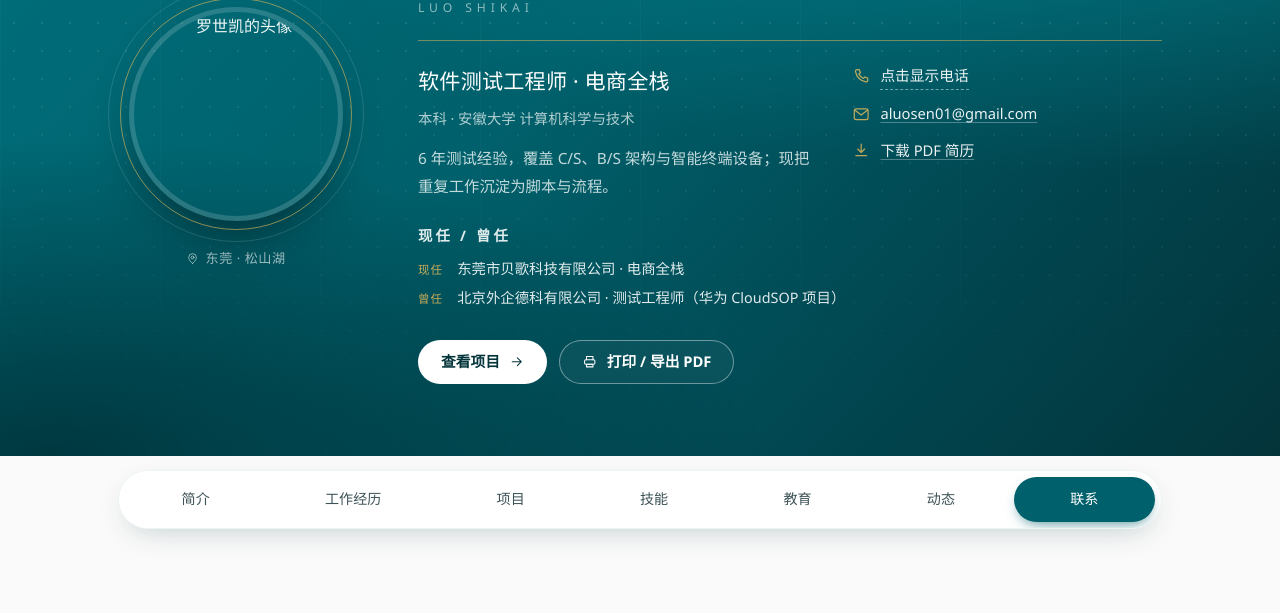
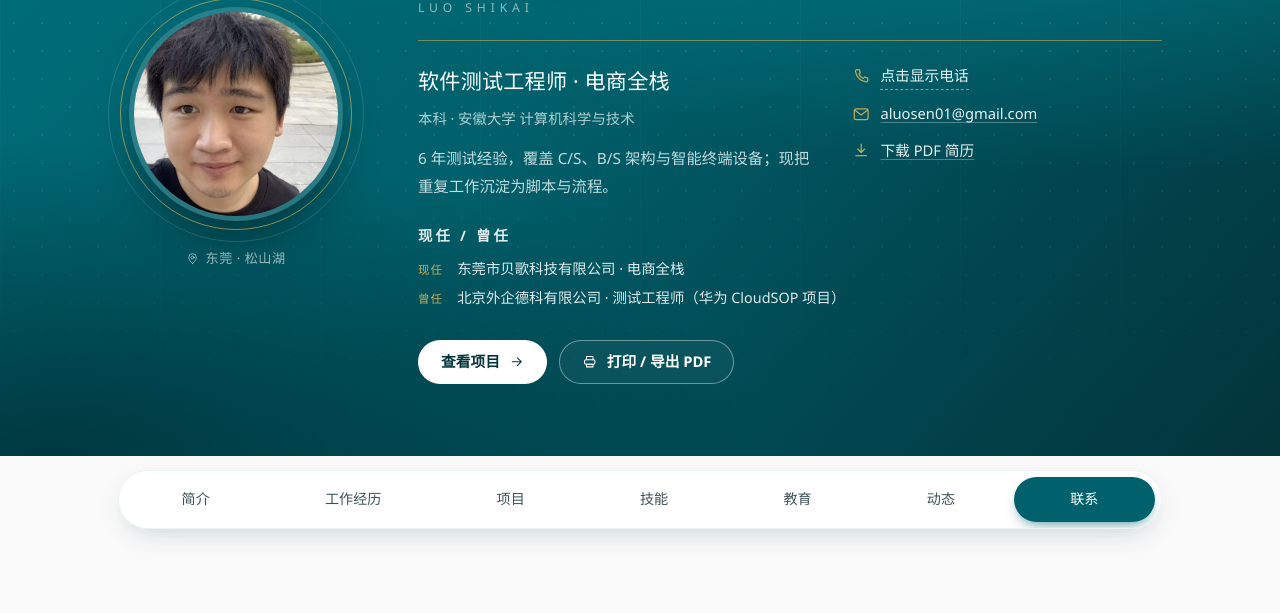
Before and after one commit to luoshikai/luoshikai.github.io, a plain HTML site: page index.html in a window 1280 px wide. Shown: the part 187-800 px from the top of the page. Drawn offline with Linux system fonts and the light colour scheme.

Commit message:
Add portrait, publish helper, and quick-edit guide

```diff
--- a/index.html
+++ b/index.html
@@ -37,7 +37,7 @@
   <div class="container hero__inner">
     <div class="hero__aside">
       <div class="portrait-wrap">
-        <img class="portrait" src="assets/portrait.svg" width="480" height="480" alt="罗世凯的头像">
+        <img class="portrait" src="assets/portrait.jpg" width="640" height="640" alt="罗世凯">
       </div>
       <p class="portrait-caption">
         <svg class="icon" viewBox="0 0 24 24" aria-hidden="true"><path d="M12 21s7-5.5 7-11a7 7 0 1 0-14 0c0 5.5 7 11 7 11Z"/><circle cx="12" cy="10" r="2.6"/></svg>
```
Also changed, not shown: assets/portrait.jpg (added), 1 other file.
